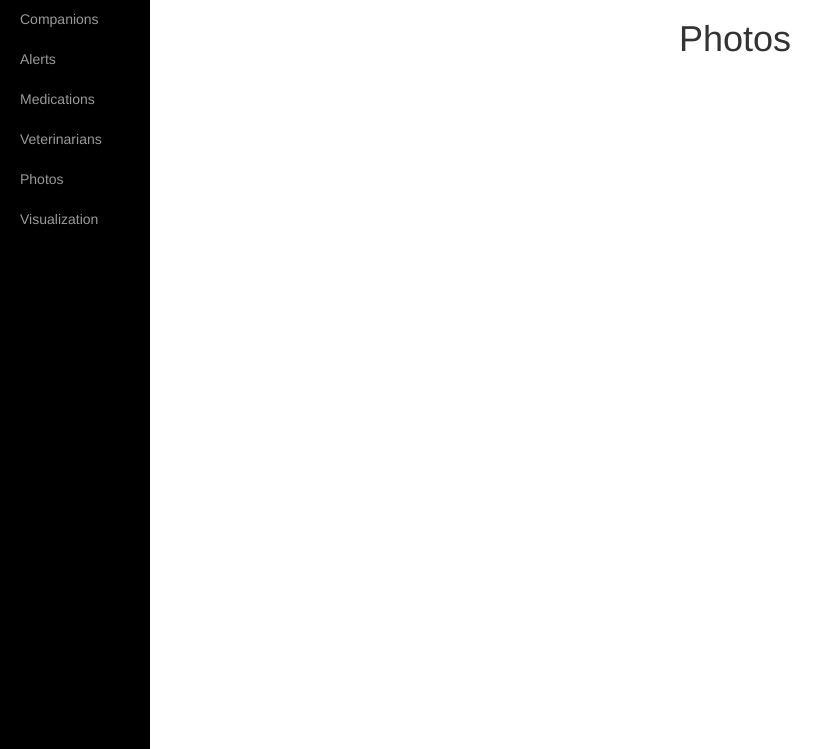
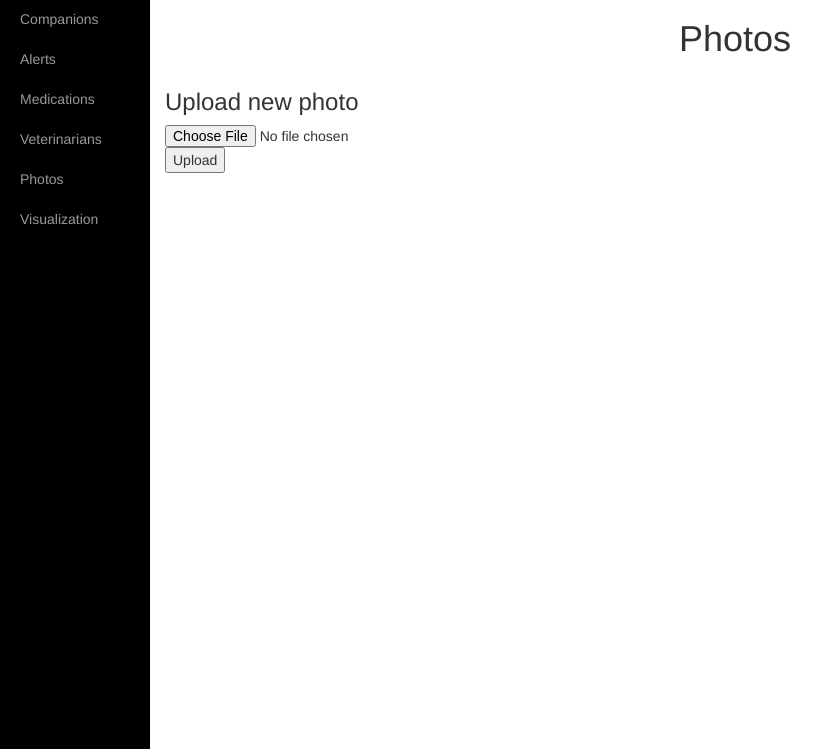
Before and after one commit to gitsteph/CompanionCare, a Flask app: page /photos in a window 1320 px wide. Shown: the part 51-800 px from the top of the page, without its empty margins (0-833 px from the left). Run offline with Flask 2, Linux system fonts and the light colour scheme; the visitor is signed in with stand-in values (Sample User, id 1); tables that the repository leaves empty hold one stand-in row (values such as "Sample post"); some libraries are stand-ins or nearby versions.

Commit message:
Photo upload working locally.

```diff
--- a/server.py
+++ b/server.py
@@ -1,9 +1,10 @@
-from flask import Flask, request, render_template, redirect, flash, jsonify, g
+from flask import Flask, request, render_template, redirect, flash, jsonify, url_for, send_from_directory
 from flask import session
 from flask_debugtoolbar import DebugToolbarExtension
 # from jinja2 import StrictUndefined
 from model import connect_to_db, db, User, Companion, PetVet, Veterinarian, PetMedication, Medication, Alert, AlertLog
 from werkzeug.security import generate_password_hash, check_password_hash
+from werkzeug import secure_filename
 from sqlalchemy import update, delete, exc
 from alerts import *
 from queries import *
@@ -19,8 +20,11 @@ import os
 
 # NEED TO FIX AUTH STUFF
 
+UPLOAD_FOLDER = 'static/img/uploads'
+ALLOWED_EXTENSIONS = set(['txt', 'pdf', 'png', 'jpg', 'jpeg', 'gif'])
 # auth = HTTPBasicAuth()
 app = Flask(__name__)
+app.config['UPLOAD_FOLDER'] = UPLOAD_FOLDER
 
 app.secret_key = "###"
 
@@ -35,6 +39,29 @@ app.secret_key = "###"
 #     new_vet = Veterinarian(**vet_dict)
 #     db.session.add(new_vet)
 #     db.session.commit()
+
+
+@app.route('/photo/<filename>', methods=["GET"])  ## THIS NEEDS WORK
+def uploaded_file(filename):
+    user_obj = confirm_loggedin()
+    if not user_obj:
+        return redirect("/")
+    else:
+        filepath = "/" + UPLOAD_FOLDER + "/" + filename
+        return render_template('photos.html', filepath=filepath, filename=filename, user_obj=user_obj)
+
+def allowed_file(filename):
+    return '.' in filename and filename.rsplit('.', 1)[1] in ALLOWED_EXTENSIONS
+
+@app.route('/photos/upload', methods=["POST"])
+def upload_file():
+    file = request.files['photo']
+    if file and allowed_file(file.filename):
+        filename = secure_filename(file.filename)
+        file.save(os.path.join(app.config['UPLOAD_FOLDER'], filename))
+        return redirect(url_for('uploaded_file', filename=filename))
+    else:
+        return redirect('/photos/upload')
 
 
 # Helper function to check whether user is logged in.
--- a/templates/photos.html
+++ b/templates/photos.html
@@ -4,9 +4,17 @@
 {% block content1 %}Photos{% endblock %}
 {% block content2 %}
 
+{% if filepath is defined %}
+    <img src="{{ filepath }}" alt="{{ filename }}" style="width:304px; height=auto;"> {{ filename }}
+{% endif %}
+
 <!-- View dropdown menu to enable companion selection.  One button enables adding new companion if no companion listed.
 -->
-
+<h3>Upload new photo</h3>
+<form method="POST" enctype="multipart/form-data" action="/photos/upload">
+    <input type="file" name="photo"></input>
+    <input type="submit" value="Upload"></input>
+</form>
 
 <!--
 Enable button to add new photos.
```
